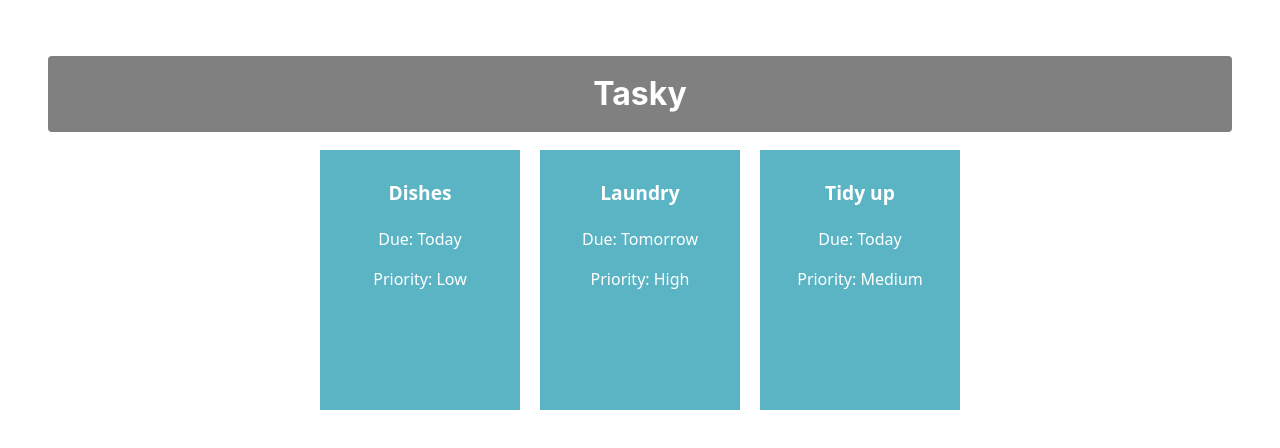
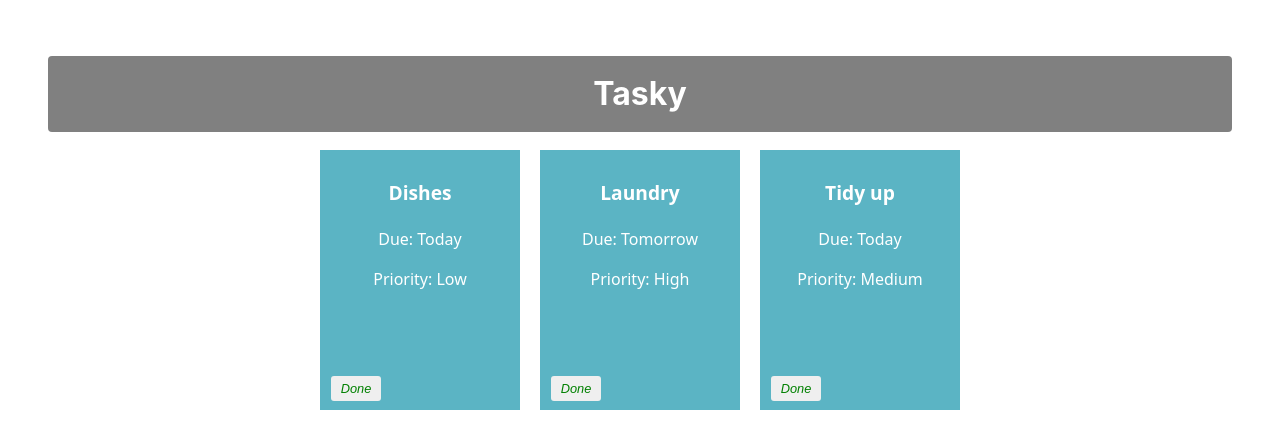
Before and after one commit to 20103278WIT/ReactBasicLab, a React (Vite) app in the folder labWeek1/: page / in a window 1280 px wide. Shown: the top 448 px of the page. Built offline with nearby package versions, Linux system fonts and the light colour scheme.

Commit message:
Mark task as done

```diff
--- a/labWeek1/src/App.css
+++ b/labWeek1/src/App.css
@@ -40,3 +40,20 @@
   font-weight: bold;
   font-size: 1.2em;
 }
+
+button {
+  border: none;
+  border-radius: 3px;
+  font-style: italic;
+  font-size: 0.8em;
+  margin: 4px 6px;
+  width: 50px;
+  height: 25px;
+}
+
+.doneButton {
+  position: absolute;
+  bottom: 5px;
+  left: 5px;
+  color: green;
+}
--- a/labWeek1/src/App.jsx
+++ b/labWeek1/src/App.jsx
@@ -7,22 +7,32 @@
 function App() {
       const [ taskState, setTaskState ] = useState({
     tasks: [
-      { id: 1, title:"Dishes", description: "Empty dishwasher", deadline: "Today", priority: "Low" },
-      { id: 2, title: "Laundry", description: "Fold clothes and put away", deadline: "Tomorrow", priority: "High" },
-      { id: 3, title: "Tidy up", deadline: "Today", priority: "Medium" }
+      { id: 1, title:"Dishes", description: "Empty dishwasher", deadline: "Today", priority: "Low", done: false },
+      { id: 2, title: "Laundry", description: "Fold clothes and put away", deadline: "Tomorrow", priority: "High", done: false },
+      { id: 3, title: "Tidy up", deadline: "Today", priority: "Medium", done: false }
     ]
   });
+
+    const doneHandler = (taskIndex) => {
+    const tasks = [...taskState.tasks];
+    tasks[taskIndex].done = !tasks[taskIndex].done;
+    setTaskState({tasks});
+    console.log(`${taskIndex} ${tasks[taskIndex].done}`);
+  }
+
 
     return (
     <div className="container">
       <h1>Tasky</h1>
-          {taskState.tasks.map((task) => (
+          {taskState.tasks.map((task, index) => (
     <Task
       title={task.title}
       description={task.description}
       deadline={task.deadline}
       priority={task.priority}
       key={task.id}
+      done={task.done}
+      markDone={() => doneHandler(index)}
     />
   ))}
     </div>
--- a/labWeek1/src/components/Task.jsx
+++ b/labWeek1/src/components/Task.jsx
@@ -3,11 +3,12 @@
 const Task = (props) => {
 
     return (
-        <div className="card">
+          <div className="card" style={{backgroundColor: props.done ? 'lightgrey' : '#5bb4c4'}}>
             <p className="title">{props.title}</p>
             <p>Due: {props.deadline}</p>
             <p>Priority: {props.priority}</p>
             <p>{props.children}</p>
+            <button onClick={props.markDone} className='doneButton'>Done</button>
         </div>
     )
 }
```
